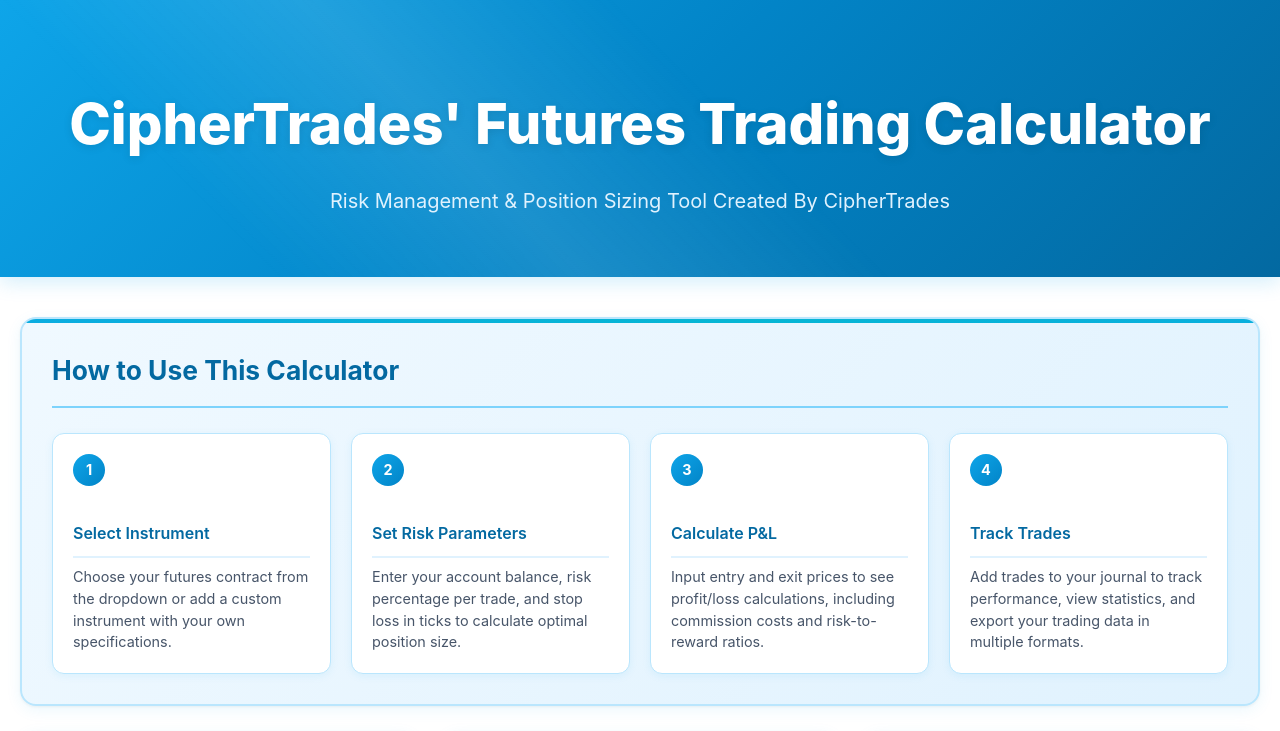
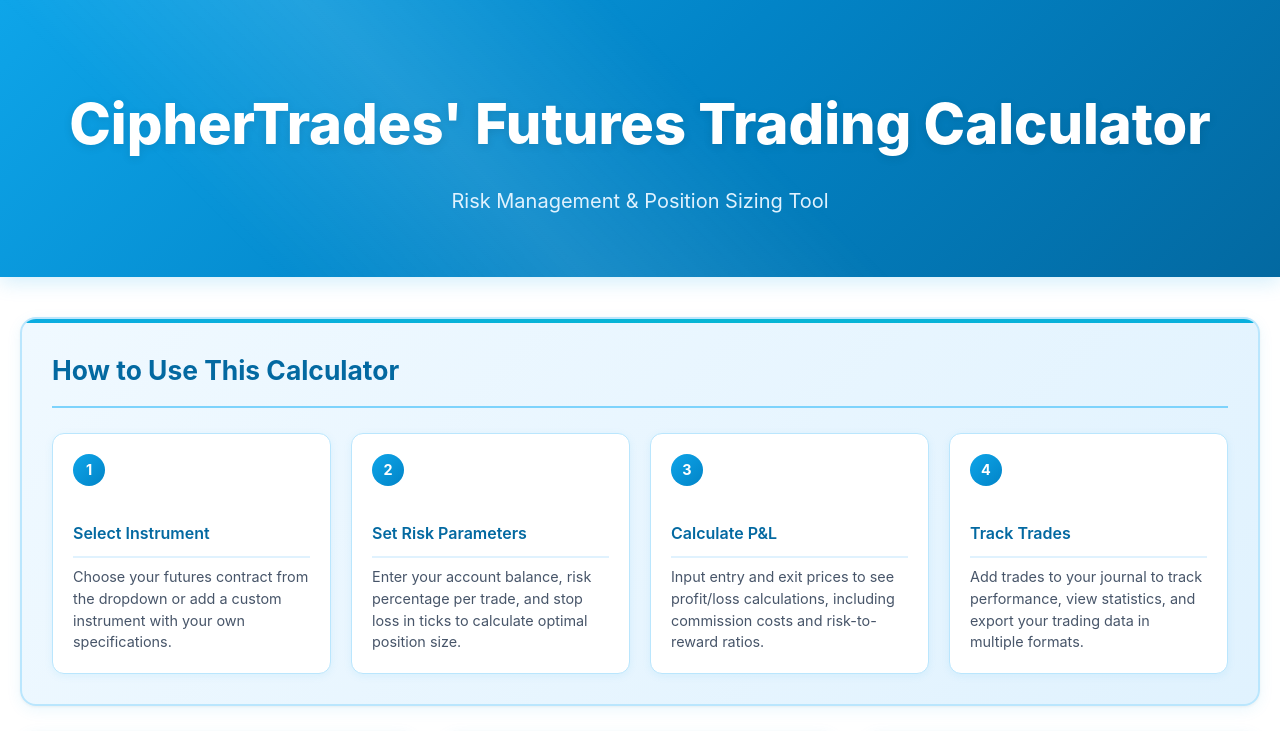
Before and after one commit to ciphertrades1/calc, a plain HTML site: page index.html in a window 1280 px wide. Shown: the top 731 px of the page. Drawn offline with Linux system fonts and the light colour scheme.

Commit message:
Update index.html

```diff
--- a/index.html
+++ b/index.html
@@ -590,7 +590,7 @@
     <!-- Hero Header -->
     <div class="hero-header">
         <h1>CipherTrades' Futures Trading Calculator</h1>
-        <p class="subtitle">Risk Management & Position Sizing Tool Created By CipherTrades</p>
+        <p class="subtitle">Risk Management & Position Sizing Tool</p>
     </div>
 
     <div class="container">
```
